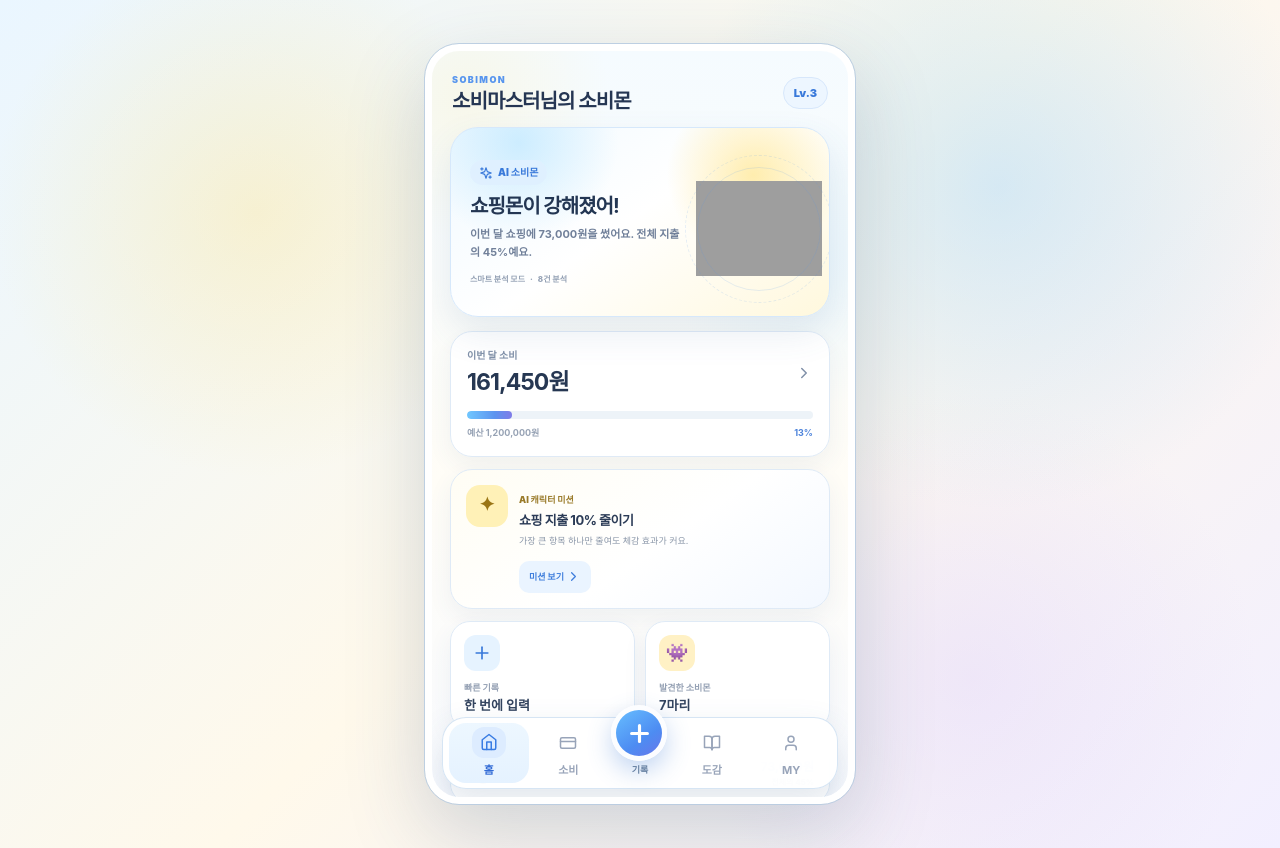
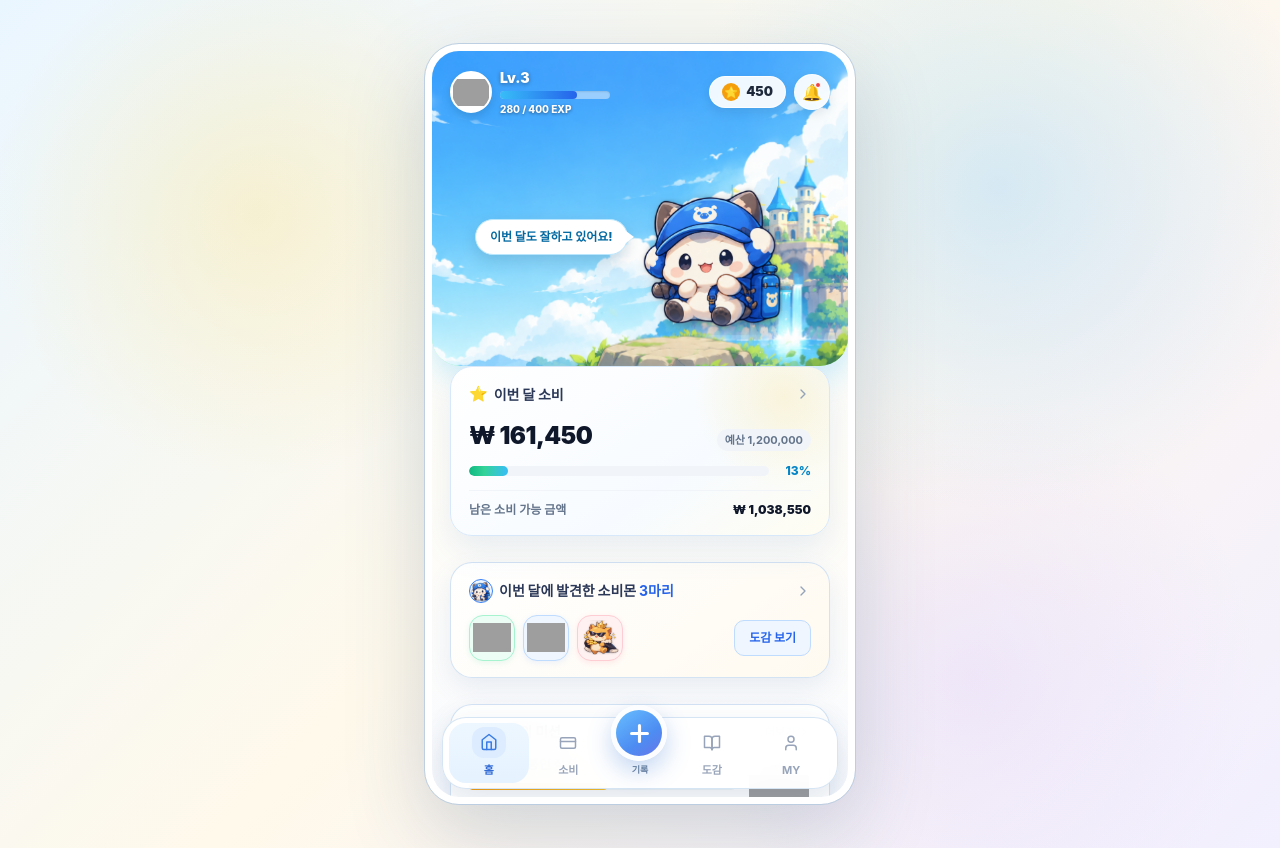
Before and after one commit to seokmoyoon/samfinace, a React (Vite) app: page / in a window 1280 px wide. Built offline with nearby package versions, Linux system fonts and the light colour scheme; no server answers; grey boxes are pictures that could not be loaded; a web font is replaced by a local one.

Commit message:
revert: restore original SOBIMON home character layout

```diff
--- a/src/components/HomeTab.jsx
+++ b/src/components/HomeTab.jsx
@@ -1,117 +1,382 @@
-import React, { useEffect, useMemo, useState } from 'react';
-import { ChevronRight, Plus, Sparkles } from 'lucide-react';
-import { SobimonMascot } from './common/SobimonIllustrations';
-import { aiService } from '../services/aiService';
+import React, { useState } from 'react';
+import {
+  ChevronRight,
+  Plus,
+  Bell,
+  Award,
+  Sparkles,
+  TrendingDown
+} from 'lucide-react';
+
+import {
+  FairytaleHeroBackground,
+  SobimonMascot,
+  CafeMonsterIllustration,
+  FoodMonsterIllustration,
+  ShopMonsterIllustration,
+  SaverMonsterIllustration
+} from './common/SobimonIllustrations';
 
 export default function HomeTab({
   user,
   budget,
-  transactions = [],
+  transactions,
   quests = [],
   sobimons = [],
   onNavigateTab,
-  onOpenQuickAdd
+  onOpenQuickAdd,
+  onClaimReward,
+  onOpenGymArena
 }) {
-  const [aiInsight, setAiInsight] = useState(null);
+  // 이번 달 소비 총액 계산 (수입 제외)
+  const totalSpent = transactions
+    .filter(t => t.type !== 'income')
+    .reduce((acc, cur) => acc + cur.amount, 0);
 
-  const summary = useMemo(() => aiService.buildSummary(transactions, budget), [transactions, budget]);
-  const monthlyBudget = Number(budget?.monthlyBudget || 0);
-  const spentRate = monthlyBudget > 0 ? Math.min(100, Math.round((summary.total / monthlyBudget) * 100)) : 0;
-  const discovered = sobimons.filter((m) => m.discovered !== false);
-  const activeMission = quests.find((q) => q.status === 'progress' || q.status === 'completed') || quests[0];
+  // 시안 기준 기본값 매핑 (데이터가 비어있거나 초기일 때 시안 값 지원)
+  const displaySpent = totalSpent > 0 ? totalSpent : 1284000;
+  const targetBudget = budget?.monthlyBudget > 0 ? budget.monthlyBudget : 1800000;
+  const spentPercent = Math.min(100, Math.round((displaySpent / targetBudget) * 100));
+  const remainingBudget = Math.max(0, targetBudget - displaySpent);
 
-  useEffect(() => {
-    let mounted = true;
-    aiService.getCharacterInsight({ transactions, budget, user }).then((result) => {
-      if (mounted) setAiInsight(result);
-    });
-    return () => { mounted = false; };
-  }, [transactions, budget, user?.level, user?.title]);
+  // 캐릭터 동적 말풍선 대사 생성 (소비 상태에 스마트 반응)
+  let speechText = '이번 달도 잘하고 있어요!';
+  if (spentPercent > 80) {
+    speechText = '예산의 80%를 넘었어요! 절약 모드 가동!';
+  } else if (spentPercent < 50) {
+    speechText = '이번 달도 잘하고 있어요!';
+  }
 
-  const missionTitle = aiInsight?.missionTitle || activeMission?.title || '오늘 소비 1건 기록하기';
-  const missionReason = aiInsight?.missionReason || '작은 기록 하나가 이번 달 소비 패턴을 바꿔요.';
+  // 이번 달 발견한 소비몬들 (최대 3마리)
+  const discoveredMonsters = sobimons.filter(m => m.discovered).slice(0, 3);
+
+  // 오늘의 대표 미션 (카페 소비 또는 첫 번째 일일 미션)
+  const cafeMission = quests.find(q => q.category?.includes('카페') || q.title?.includes('카페')) || quests[0] || {
+    id: 'm_cafe_demo',
+    title: '카페 소비 10,000원 이하',
+    current: 7000,
+    target: 10000,
+    rewardExp: 50,
+    rewardCoin: 10,
+    status: 'progress'
+  };
+
+  const missionPercent = Math.min(100, Math.round((cafeMission.current / cafeMission.target) * 100));
 
   return (
-    <div className="home-screen-sobimon home-v2">
-      <header className="home-v2-topbar">
-        <div>
-          <span className="home-v2-kicker">SOBIMON</span>
-          <h1>{user?.name || '사용자'}님의 소비몬</h1>
+    <div className="home-screen-sobimon" style={{ paddingBottom: '16px' }}>
+
+      {/* 1. 첨부 이미지와 동일한 1번 전체 배경 (프로필 + 성 + 2번 캐릭터 + 말풍선 통합) */}
+      <FairytaleHeroBackground
+        user={user}
+        speech={speechText}
+        onMascotClick={() => {}}
+      />
+
+      {/* 2~7. 메인 대시보드 카드 영역 (모바일/PC폰목업: 1열 스택 / 아이패드 태블릿: 2열 대시보드) */}
+      <div className="home-dashboard-grid">
+        {/* 좌측 그리드: 이번 달 소비 카드 + 풍경 데코 */}
+        <div className="home-grid-left">
+          {/* 2. 이번 달 소비 카드 (시안 메인 금융 카드 - 1번 배경과 자연스럽게 오버랩) */}
+          <div
+            className="sobimon-card home-spending-card"
+            onClick={() => onNavigateTab && onNavigateTab('spending')}
+            style={{ cursor: 'pointer', position: 'relative', zIndex: 15 }}
+          >
+            <div className="sobimon-card-header">
+              <div className="sobimon-card-title">
+                <span style={{ color: '#F59E0B', fontSize: '15px' }}>⭐</span>
+                <span>이번 달 소비</span>
               </div>
-        <div className="home-v2-level">Lv.{user?.level || 1}</div>
-      </header>
+              <ChevronRight size={16} color="#94A3B8" />
+            </div>
 
-      <section className="ai-character-hero">
-        <div className="ai-character-copy">
-          <div className="ai-character-label"><Sparkles size={14} /> AI 소비몬</div>
-          <h2>{aiInsight?.headline || '소비 패턴을 읽는 중이에요'}</h2>
-          <p>{aiInsight?.message || '기록이 쌓이면 소비몬이 오늘의 소비를 설명해드려요.'}</p>
-          <div className="ai-character-status">
-            <span>{aiInsight?.source === 'remote' ? 'AI 연결됨' : '스마트 분석 모드'}</span>
-            <span>·</span>
-            <span>{summary.transactionCount}건 분석</span>
+            <div style={{ display: 'flex', alignItems: 'baseline', justifyContent: 'space-between', marginBottom: '8px' }}>
+              <div style={{ fontSize: '24px', fontWeight: 900, color: '#0F172A', letterSpacing: '-0.5px' }}>
+                ₩ {displaySpent.toLocaleString()}
+              </div>
+              <div style={{
+                fontSize: '11px',
+                color: '#64748B',
+                fontWeight: 700,
+                background: '#F1F5F9',
+                padding: '3px 8px',
+                borderRadius: '9999px'
+              }}>
+                예산 {targetBudget.toLocaleString()}
               </div>
             </div>
-        <div className="ai-character-art" aria-hidden="true">
-          <div className="ai-orbit ai-orbit-one" />
-          <div className="ai-orbit ai-orbit-two" />
-          <SobimonMascot size={126} emotion="happy" />
+
+            <div style={{ display: 'flex', alignItems: 'center', gap: '10px', marginBottom: '10px' }}>
+              <div style={{
+                flex: 1,
+                height: '10px',
+                background: '#F1F5F9',
+                borderRadius: '9999px',
+                overflow: 'hidden'
+              }}>
+                <div style={{
+                  width: `${spentPercent}%`,
+                  height: '100%',
+                  background: 'linear-gradient(90deg, #10B981 0%, #34D399 40%, #38BDF8 100%)',
+                  borderRadius: '9999px',
+                  transition: 'width 0.4s ease'
+                }} />
               </div>
-      </section>
+              <span style={{ fontSize: '12px', fontWeight: 800, color: '#0284C7', minWidth: '32px', textAlign: 'right' }}>
+                {spentPercent}%
+              </span>
+            </div>
 
-      <section className="home-money-card" onClick={() => onNavigateTab?.('spending')}>
-        <div className="home-card-heading">
-          <div>
-            <span>이번 달 소비</span>
-            <strong>{summary.total.toLocaleString()}원</strong>
+            <div style={{
+              display: 'flex',
+              alignItems: 'center',
+              justifyContent: 'space-between',
+              borderTop: '1px solid #F1F5F9',
+              paddingTop: '10px',
+              fontSize: '12px'
+            }}>
+              <span style={{ color: '#64748B', fontWeight: 600 }}>남은 소비 가능 금액</span>
+              <span style={{ color: '#0F172A', fontWeight: 900 }}>₩ {remainingBudget.toLocaleString()}</span>
             </div>
-          <ChevronRight size={18} />
           </div>
-        <div className="home-budget-track"><span style={{ width: `${spentRate}%` }} /></div>
-        <div className="home-budget-meta">
-          <span>예산 {monthlyBudget.toLocaleString()}원</span>
-          <strong>{spentRate}%</strong>
+
+          <div className="home-scenery-deco">
+            <img
+              src="/images/sobimon/bottom-bridge.png"
+              alt="돌다리 풍경"
+              onError={(e) => e.currentTarget.style.display = 'none'}
+              style={{
+                position: 'absolute',
+                top: 0,
+                left: 0,
+                width: '100%',
+                height: '100%',
+                objectFit: 'cover'
+              }}
+            />
+            <svg
+              viewBox="0 0 400 80"
+              preserveAspectRatio="none"
+              style={{ width: '100%', height: '100%' }}
+            >
+              <defs>
+                <linearGradient id="grassGrad" x1="0" y1="0" x2="0" y2="1">
+                  <stop offset="0%" stopColor="#86EFAC" />
+                  <stop offset="100%" stopColor="#4ADE80" />
+                </linearGradient>
+                <linearGradient id="riverGrad" x1="0" y1="0" x2="0" y2="1">
+                  <stop offset="0%" stopColor="#7DD3FC" />
+                  <stop offset="100%" stopColor="#38BDF8" />
+                </linearGradient>
+              </defs>
+              <rect width="400" height="80" fill="url(#grassGrad)" rx="16" />
+              <path d="M0 60 Q100 30 200 50 T400 35 L400 80 L0 80 Z" fill="url(#riverGrad)" opacity="0.8" />
+              <path d="M140 70 Q200 40 260 70 L250 80 Q200 52 150 80 Z" fill="#E2E8F0" stroke="#94A3B8" strokeWidth="2" />
+              <circle cx="60" cy="30" r="3" fill="#F43F5E" />
+              <circle cx="85" cy="42" r="2.5" fill="#F59E0B" />
+              <circle cx="320" cy="25" r="3" fill="#EC4899" />
+              <circle cx="350" cy="38" r="2.5" fill="#FEF08A" />
+            </svg>
           </div>
-      </section>
+        </div>
 
-      <section className="home-ai-mission-card">
-        <div className="home-mission-icon">✦</div>
-        <div className="home-mission-copy">
-          <span>AI 캐릭터 미션</span>
-          <h3>{missionTitle}</h3>
-          <p>{missionReason}</p>
+        <div className="home-grid-right">
+          <div
+            className="sobimon-card home-monsters-card"
+            onClick={() => onNavigateTab && onNavigateTab('dex')}
+            style={{ cursor: 'pointer' }}
+          >
+            <div className="sobimon-card-header">
+              <div className="sobimon-card-title">
+                <div style={{
+                  width: '24px',
+                  height: '24px',
+                  borderRadius: '50%',
+                  background: '#EFF6FF',
+                  border: '1.5px solid #3B82F6',
+                  display: 'flex',
+                  alignItems: 'center',
+                  justifyContent: 'center',
+                  overflow: 'hidden'
+                }}>
+                  <SobimonMascot size={22} emotion="joy" />
                 </div>
-        <button type="button" onClick={() => onNavigateTab?.('missions')}>
-          미션 보기 <ChevronRight size={15} />
+                <span>이번 달에 발견한 소비몬 <strong style={{ color: '#2563EB' }}>3마리</strong></span>
+              </div>
+              <ChevronRight size={16} color="#94A3B8" />
+            </div>
+
+            <div style={{ display: 'flex', alignItems: 'center', justifyContent: 'space-between' }}>
+              <div style={{ display: 'flex', alignItems: 'center', gap: '8px' }}>
+                <div style={{
+                  width: '46px',
+                  height: '46px',
+                  borderRadius: '14px',
+                  background: '#ECFDF5',
+                  border: '1px solid #A7F3D0',
+                  display: 'flex',
+                  alignItems: 'center',
+                  justifyContent: 'center',
+                  boxShadow: '0 2px 6px rgba(16, 185, 129, 0.1)'
+                }}>
+                  <FoodMonsterIllustration size={38} />
+                </div>
+
+                <div style={{
+                  width: '46px',
+                  height: '46px',
+                  borderRadius: '14px',
+                  background: '#EFF6FF',
+                  border: '1px solid #BFDBFE',
+                  display: 'flex',
+                  alignItems: 'center',
+                  justifyContent: 'center',
+                  boxShadow: '0 2px 6px rgba(59, 130, 246, 0.1)'
+                }}>
+                  <CafeMonsterIllustration size={38} />
+                </div>
+
+                <div style={{
+                  width: '46px',
+                  height: '46px',
+                  borderRadius: '14px',
+                  background: '#FFF1F2',
+                  border: '1px solid #FECDD3',
+                  display: 'flex',
+                  alignItems: 'center',
+                  justifyContent: 'center',
+                  boxShadow: '0 2px 6px rgba(244, 63, 94, 0.1)'
+                }}>
+                  <ShopMonsterIllustration size={38} />
+                </div>
+              </div>
+
+              <button
+                onClick={(e) => {
+                  e.stopPropagation();
+                  onNavigateTab && onNavigateTab('dex');
+                }}
+                style={{
+                  padding: '8px 14px',
+                  background: '#EFF6FF',
+                  color: '#2563EB',
+                  border: '1px solid #BFDBFE',
+                  borderRadius: '10px',
+                  fontSize: '12px',
+                  fontWeight: 800,
+                  cursor: 'pointer',
+                  transition: 'all 0.15s ease'
+                }}
+              >
+                도감 보기
               </button>
-      </section>
+            </div>
+          </div>
 
-      <section className="home-v2-grid">
-        <button className="home-v2-mini-card" type="button" onClick={() => onOpenQuickAdd?.()}>
-          <span className="home-v2-mini-icon primary"><Plus size={20} /></span>
-          <span>빠른 기록</span>
-          <strong>한 번에 입력</strong>
+          <div className="sobimon-card home-mission-card">
+            <div className="sobimon-card-header">
+              <div className="sobimon-card-title">
+                <span style={{ color: '#F59E0B', fontSize: '15px' }}>🏆</span>
+                <span>오늘의 미션</span>
+              </div>
+              <button
+                onClick={() => onNavigateTab && onNavigateTab('missions')}
+                style={{
+                  background: 'transparent',
+                  border: 'none',
+                  fontSize: '11px',
+                  color: '#94A3B8',
+                  fontWeight: 700,
+                  display: 'flex',
+                  alignItems: 'center',
+                  gap: '2px',
+                  cursor: 'pointer'
+                }}
+              >
+                더보기 <ChevronRight size={14} />
               </button>
+            </div>
 
-        <button className="home-v2-mini-card" type="button" onClick={() => onNavigateTab?.('dex')}>
-          <span className="home-v2-mini-icon gold">👾</span>
-          <span>발견한 소비몬</span>
-          <strong>{discovered.length}마리</strong>
+            <div style={{ display: 'flex', alignItems: 'center', justifyContent: 'space-between', gap: '12px' }}>
+              <div style={{ flex: 1 }}>
+                <div style={{ fontSize: '13px', fontWeight: 800, color: '#1E293B', marginBottom: '8px' }}>
+                  {cafeMission.title}
+                </div>
+
+                <div style={{
+                  width: '100%',
+                  height: '7px',
+                  background: '#F1F5F9',
+                  borderRadius: '9999px',
+                  overflow: 'hidden',
+                  marginBottom: '6px'
+                }}>
+                  <div style={{
+                    width: `${missionPercent}%`,
+                    height: '100%',
+                    background: 'linear-gradient(90deg, #F59E0B, #FBBF24)',
+                    borderRadius: '9999px'
+                  }} />
+                </div>
+
+                <div style={{ fontSize: '11px', color: '#64748B', fontWeight: 700, marginBottom: '8px' }}>
+                  ₩ {cafeMission.current?.toLocaleString()} / {cafeMission.target?.toLocaleString()}
+                </div>
+
+                <div style={{ display: 'flex', alignItems: 'center', gap: '6px' }}>
+                  <span style={{
+                    display: 'inline-flex',
+                    alignItems: 'center',
+                    gap: '3px',
+                    background: '#FEF3C7',
+                    color: '#B45309',
+                    fontSize: '10px',
+                    fontWeight: 800,
+                    padding: '2px 7px',
+                    borderRadius: '9999px'
+                  }}>
+                    ⭐ +{cafeMission.rewardExp} EXP
+                  </span>
+                  <span style={{
+                    display: 'inline-flex',
+                    alignItems: 'center',
+                    gap: '3px',
+                    background: '#FEF3C7',
+                    color: '#B45309',
+                    fontSize: '10px',
+                    fontWeight: 800,
+                    padding: '2px 7px',
+                    borderRadius: '9999px'
+                  }}>
+                    🪙 +{cafeMission.rewardCoin || 10} COIN
+                  </span>
+                </div>
+              </div>
+
+              <div style={{
+                width: '64px',
+                height: '64px',
+                display: 'flex',
+                alignItems: 'center',
+                justifyContent: 'center',
+                flexShrink: 0
+              }}>
+                <CafeMonsterIllustration size={60} />
+              </div>
+            </div>
+          </div>
+
+          <button
+            className="sobimon-main-cta-btn home-cta-btn"
+            onClick={() => onOpenQuickAdd && onOpenQuickAdd('2026-09-07')}
+          >
+            <Plus size={20} strokeWidth={3} />
+            <span>소비 기록하기</span>
           </button>
-      </section>
+        </div>
+      </div>
 
-      {summary.topCategoryAmount > 0 && (
-        <section className="home-insight-strip">
-          <div>
-            <span>이번 달 가장 강한 소비</span>
-            <strong>{summary.topCategory}</strong>
-          </div>
-          <div className="home-insight-value">
-            <strong>{summary.topCategoryAmount.toLocaleString()}원</strong>
-            <span>전체의 {summary.topCategoryRate}%</span>
-          </div>
-        </section>
-      )}
     </div>
   );
 }
```
Lines whose indentation alone changed are shown as unchanged.
